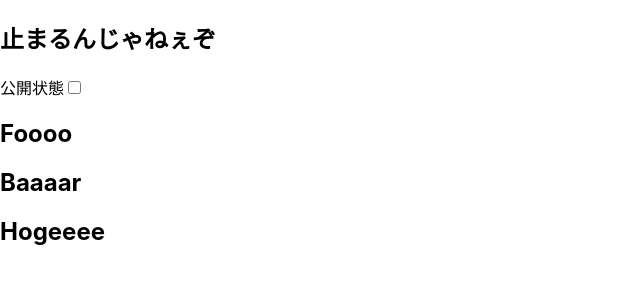
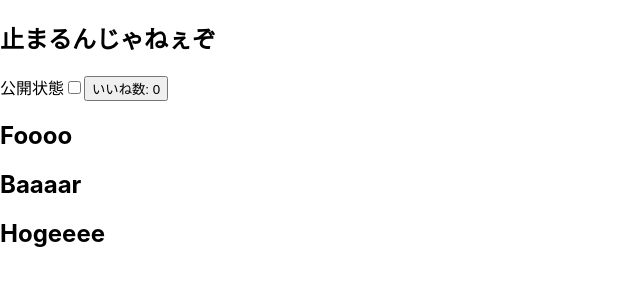
Before and after one commit to shigeru0410/React-test, a React (Create React App) app: page / in a window 1280 px wide. Shown: the top 300 px of the page, without its empty margins (0-640 px from the left). Built offline with nearby package versions, Linux system fonts and the light colour scheme.

Commit message:
LikeButtonだけに

```diff
--- a/src/Article.jsx
+++ b/src/Article.jsx
@@ -9,7 +9,7 @@ const Article = (props) => {
       <h2>{props.title}</h2>
       <label htmlFor = "check">公開状態</label>
       <input type = "checkbox" checked = {isPublished} id = "check" onClick = {() => togglePublished(!isPublished) }/>
-      {/* <LikeButton count = {props.count} /> */}
+      <LikeButton />
     </div>
   )
 };
```
